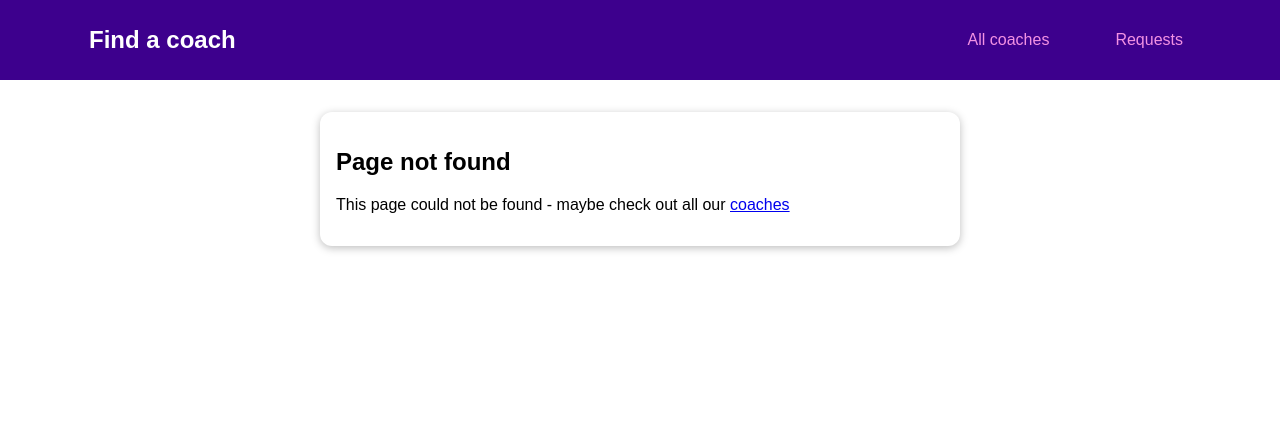
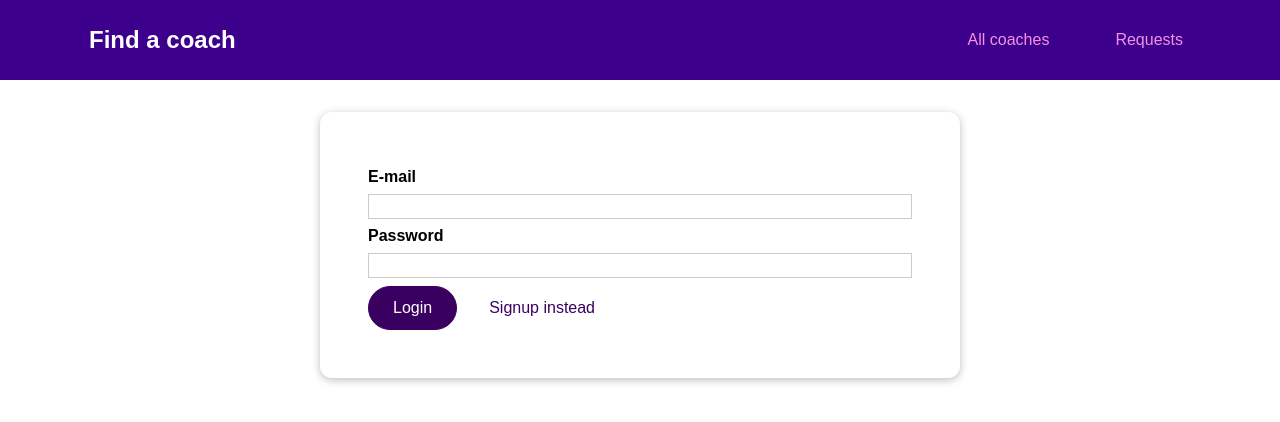
Before and after one commit to Ruba-Alahmad/Find-a-coach, a Vue app: page /auth in a window 1280 px wide. Before the commit this address had no page. Shown: the top 422 px of the page. Built offline with nearby package versions, Linux system fonts and the light colour scheme.

Commit message:
Adding login & signup pages

```diff
--- /dev/null
+++ b/src/pages/auth/UserAuth.vue
@@ -0,0 +1,102 @@
+<template>
+    <base-card>
+    <form @submit.prevent="submitForm">
+        <div class="form-control">
+            <label for="email">E-mail</label>
+            <input type="email"  id="email" v-model.trim="email">
+        </div>
+        <div class="form-control">
+            <label for="password">Password</label>
+            <input type="password"  id="password" v-model.trim="password">
+        </div>
+        <p v-if="!formIsValid">Please enter a valid email and password (must be at least 6 characters long)</p>
+        <base-button>{{ submitButtonCaption }}</base-button>
+        <base-button type="button" mode="flat" @click="switchAuthMode">{{ switchModeButtonCaption    }}</base-button>
+    </form>
+    </base-card>
+</template>
+
+
+
+
+<script>
+    export default {
+        data(){
+            return{
+                email:'',
+                password: '',
+                formIsValid: true,
+                mode:'login'
+            }
+        },
+        methods:{
+           submitForm(){
+            this.formIsValid = true;
+            if(this.email === '' || !this.email.includes('@') || this.password.length < 6){
+                this.formIsValid = false;
+                return;
+            }
+            // send http request
+           } ,
+           switchAuthMode(){
+            if(this.mode === 'login'){
+                this.mode = 'signup';
+            }
+            else{
+                this.mode = 'login';
+            }
+           }
+        },
+        computed:{
+            submitButtonCaption(){
+                if(this.mode === 'login'){
+                    return 'Login';
+                }
+                else{
+                    return 'Signup'
+                }
+            },
+            switchModeButtonCaption(){
+                if(this.mode === 'login'){
+                    return 'Signup instead';
+                }
+                else{
+                    return 'login instead'
+                }
+            }
+        }
+    }
+</script>
+
+<style  scoped>
+    form{
+  margin: 1rem;
+  padding: 1rem;
+}
+
+.form-control {
+  margin: 0.5rem 0;
+}
+
+label {
+  font-weight: bold;
+  margin-bottom: 0.5rem;
+  display: block;
+}
+
+input,
+textarea {
+  display: block;
+  width: 100%;
+  font: inherit;
+  border: 1px solid #ccc;
+  padding: 0.15rem;
+}
+
+input:focus,
+textarea:focus {
+  border-color: #3d008d;
+  background-color: #faf6ff;
+  outline: none;
+}
+</style>
--- a/src/pages/coaches/coachDetails.vue
+++ b/src/pages/coaches/coachDetails.vue
@@ -51,6 +51,7 @@
         description(){
             return this.selectedCoach.description;
         }
-    }
+    },
+
 }
 </script>
--- a/src/pages/coaches/coachesList.vue
+++ b/src/pages/coaches/coachesList.vue
@@ -1,5 +1,5 @@
 <template>
- <base-dialog :show="!!error" title="An error occurred!" @close="handleError">
+ <base-dialog :show="!!error" title="An error occurred!" @close="handelError">
   <p>{{error}}</p>
  </base-dialog>
     <section>
@@ -92,7 +92,7 @@
             }
             this.isLoading = false;
         },
-        handleError(){
+        handelError(){
             this.error = null;
         }
     }
--- a/src/pages/requests/requestsReceived.vue
+++ b/src/pages/requests/requestsReceived.vue
@@ -1,5 +1,5 @@
 <template>
-    <base-dialog :show="!!error" title="An error occurred!" @close="handleError">
+    <base-dialog :show="!!error" title="An error occurred!" @close="handelError">
   <p>{{error}}</p>
  </base-dialog>
     <section>
--- a/src/router.js
+++ b/src/router.js
@@ -7,6 +7,7 @@
 import contactCoach from './pages/requests/contactCoach.vue';
 import requestsReceived from './pages/requests/requestsReceived.vue';
 import notFound from './pages/notFound.vue';
+import UserAuth from "./pages/auth/UserAuth.vue";
 
 
 
@@ -21,6 +22,7 @@
          ]},
         {path: '/register', component: coachRegistration},
         {path: '/requests', component: requestsReceived},
+        {path:'/auth', component: UserAuth},
         {path: '/:notFound(.*)', component: notFound},
     ]
 });
--- a/src/store/index.js
+++ b/src/store/index.js
@@ -9,7 +9,7 @@
     },
     state(){
         return{
-            userId:'c3',
+            userId:'c1',
         };
     },
     getters:{
```
